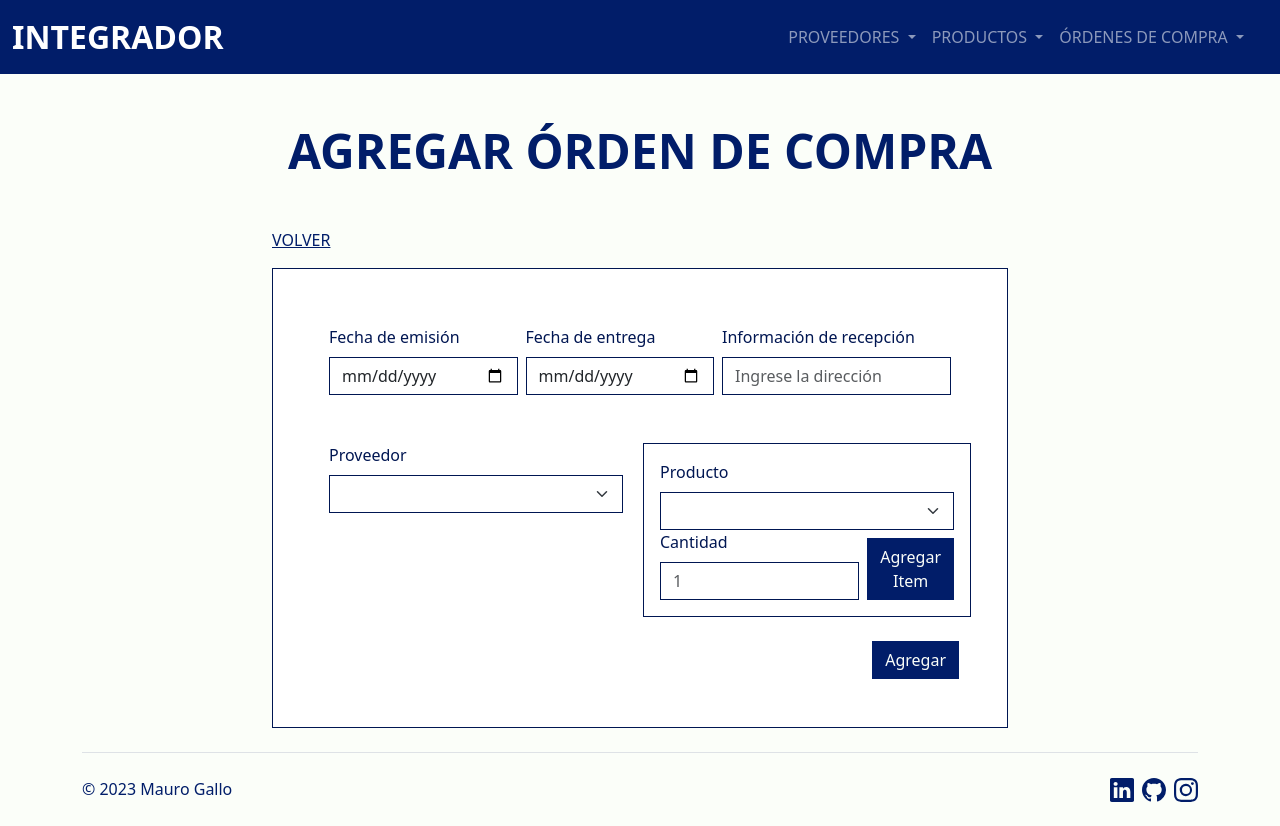
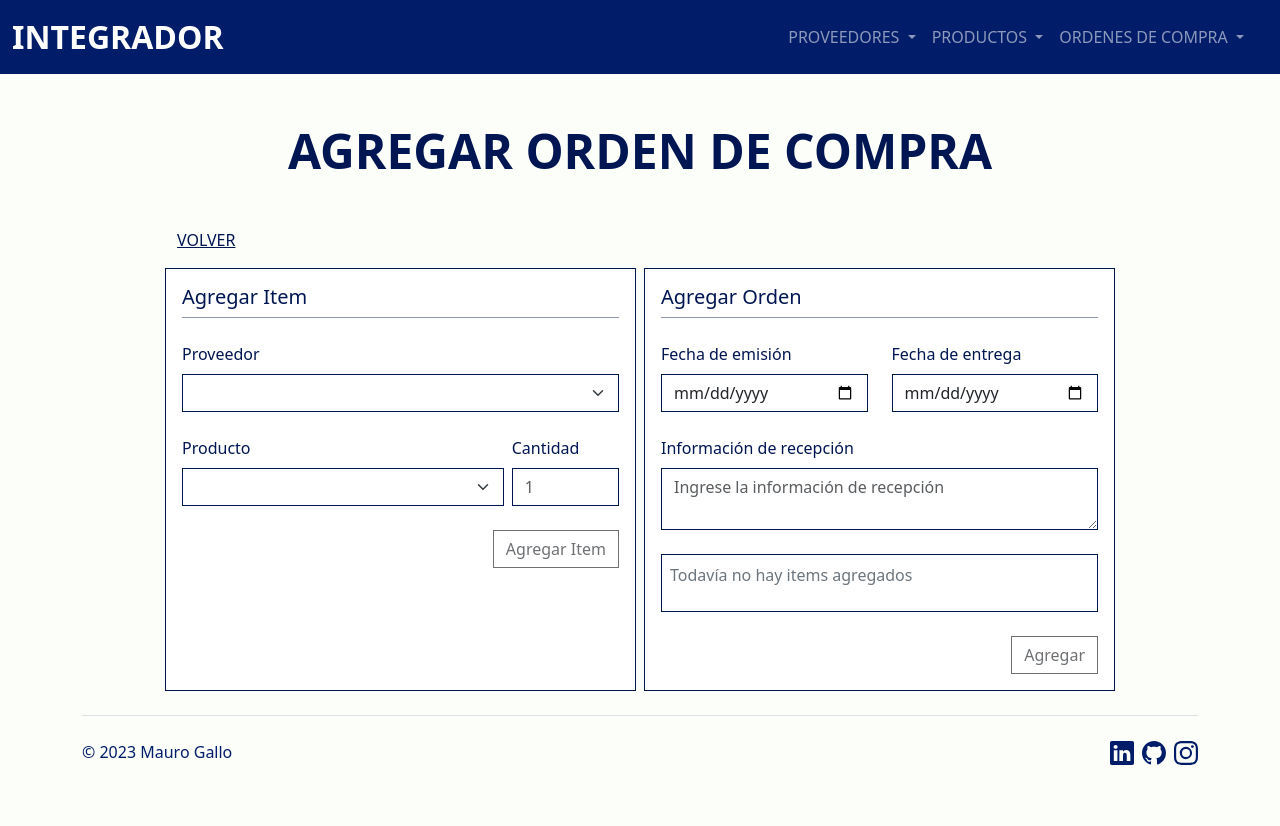
Before and after one commit to maugallo/Bootcamp-ASJ-Integrador, an Angular app in the folder integrador-angular/: page /orders/form-order in a window 1280 px wide. After the commit the page ends 800 px from the top, so only its background shows below. Built offline with nearby package versions, Linux system fonts and the light colour scheme.

Commit message:
Form de creación de Ordenes de Compra

```diff
--- a/integrador-angular/src/app/components/header/header.component.html
+++ b/integrador-angular/src/app/components/header/header.component.html
@@ -37,11 +37,11 @@
                                 <li><a class="dropdown-item fw-medium font-blue" routerLink="products/form-product">AGREGAR</a></li>
                             </ul>
                         </li>
-                        <!-- Administración órdenes de compra -->
+                        <!-- Administración ordenes de compra -->
                         <li class="nav-item dropdown">
                             <a class="nav-link dropdown-toggle" role="button" data-bs-toggle="dropdown"
                                 aria-expanded="false">
-                                ÓRDENES DE COMPRA
+                                ORDENES DE COMPRA
                             </a>
                             <ul class="dropdown-menu">
                                 <li><a class="dropdown-item fw-medium font-blue" routerLink="orders/">VER</a></li>
--- a/integrador-angular/src/app/components/main/ordenes/form-orden/form-orden.component.css
+++ b/integrador-angular/src/app/components/main/ordenes/form-orden/form-orden.component.css
@@ -2,7 +2,7 @@
     border-color: #001652;
 }
 
-input, select{
+input, select, textarea{
     border-color: #001652;
     border-radius: 0;
 }
@@ -19,3 +19,12 @@ label{
 .subtitle{
     border-bottom: 1px solid #00165270;
 }
+
+.font-blue{
+    color: #001652;
+}
+
+.scrollable{
+    max-height: 10rem;
+    overflow-y: auto;
+}
--- a/integrador-angular/src/app/components/main/ordenes/form-orden/form-orden.component.html
+++ b/integrador-angular/src/app/components/main/ordenes/form-orden/form-orden.component.html
@@ -1,81 +1,139 @@
 <div class="container">
     <div class="row">
-        <div class="col-auto col-lg-2"></div>
-        <div class="col-12 col-lg-8">
+        <div class="col-auto col-lg-1"></div>
+        <div class="col-12 col-lg-10">
             <section>
                 <div class="my-5">
                     <h1 class="text-center mb-2 display-5 fw-semibold font-blue">{{title}}</h1>
                 </div>
                 <p><a class=" fs-6 font-blue" [routerLink]="['/orders']">VOLVER</a></p>
             </section>
-            <div class="card p-5 rounded-0 card-border-blue">
-                <form #ordersForm="ngForm" (ngSubmit)="onSubmit(ordersForm)">
-                    <!-- Datos -->
-                    <div class="row mt-2">
-                        <div class="col d-flex justify-content-evenly mx-2">
-                            <div class="me-2 input-width">
+            <div class="row">
+                <!-- Form de Items -->
+                <div class="col card rounded-0 p-3 card-border-blue me-2">
+                    <div class="subtitle mb-4">
+                        <h2 class="fs-5 font-blue">Agregar Item</h2>
+                    </div>
+                    <form #listItemForm="ngForm" (ngSubmit)="addItem()">
+                        <div class="row">
+                            <div class="col">
+                                <div class="w-100">
+                                    <label for="proveedor" class="form-label">Proveedor</label>
+                                    <select [disabled]="orden.listaItems.length > 0" (change)="selectProvider()" #proveedor="ngModel" id="selectProveedor"
+                                        [(ngModel)]="codigoProveedor" class="form-select " name="proveedor" required>
+                                        <option *ngFor="let proveedor of proveedores" value="{{proveedor.codigo}}">
+                                            {{proveedor.razonSocial}}</option>
+                                    </select>
+                                    <!-- Mensaje de error -->
+                                    <div *ngIf="proveedor.touched && proveedor.errors?.['required']"
+                                        class="text-danger ">
+                                        <p><small>Este campo no puede estar vacío</small></p>
+                                    </div>
+                                </div>
+                            </div>
+                        </div>
+                        <div class="row mt-4">
+                            <div class="col d-flex justify-content-between ">
+                                <div class="w-75 me-2">
+                                    <label for="productos" class="form-label">Producto</label>
+                                    <select id="selectProductos" #producto="ngModel" [(ngModel)]="skuProducto"
+                                        class="form-select " name="productos" required>
+                                        <option *ngFor="let producto of productos" value="{{producto.sku}}">
+                                            {{producto.nombre}}</option>
+                                    </select>
+                                    <!-- Mensaje de error -->
+                                    <div *ngIf="producto.touched && producto.errors?.['required']" class="text-danger ">
+                                        <p><small>Este campo no puede estar vacío</small></p>
+                                    </div>
+                                </div>
+                                <div class="w-25">
+                                    <label for="cantidad" class="form-label">Cantidad</label>
+                                    <input type="number" #cantidad="ngModel" id="txtCantidad"
+                                        [(ngModel)]="cantidadProducto" name="cantidad" class="form-control"
+                                        placeholder="1" min="1" max="9999" required>
+                                    <!-- Mensaje de error -->
+                                    <div *ngIf="cantidad.touched && cantidad.errors?.['min']" class="text-danger ">
+                                        <p><small>El valor del campo debe ser mayor a 0</small></p>
+                                    </div>
+                                    <div *ngIf="cantidad.touched && cantidad.errors?.['max']" class="text-danger ">
+                                        <p><small>El valor del campo debe ser menor a 9.999</small></p>
+                                    </div>
+                                </div>
+                            </div>
+                        </div>
+                        <div class="row mt-4">
+                            <div class="col text-end">
+                                <button class="btn btn-add rounded-0" [disabled]="listItemForm.invalid" type="submit">Agregar Item</button>
+                            </div>
+                        </div>
+                    </form>
+                </div>
+                <!-- Form de órdenes -->
+                <div class="col card rounded-0 p-3 card-border-blue">
+                    <div class="subtitle mb-4">
+                        <h2 class="fs-5 font-blue">Agregar Orden</h2>
+                    </div>
+                    <form #ordersForm="ngForm" (ngSubmit)="onSubmit(ordersForm)">
+                        <div class="row">
+                            <div class="col">
                                 <label class="form-label" for="fechaEmision">Fecha de emisión</label>
                                 <input id="txtFechaEmision" [(ngModel)]="orden.fechaEmision" class="form-control"
                                     name="fechaEmision" type="date" required>
                             </div>
-                            <div class="me-2 input-width">
+                            <div class="col">
                                 <label for="fechaEntrega" class="form-label">Fecha de entrega</label>
                                 <input id="txtFechaEntrega" [(ngModel)]="orden.fechaEntrega" class="form-control"
                                     name="fechaEntrega" type="date" required>
                             </div>
-                            <div class="w-50">
+                        </div>
+                        <div class="row mt-4">
+                            <div class="col">
                                 <label for="direccion" class="form-label">Información de recepción</label>
-                                <input type="text" id="txtDireccion" [(ngModel)]="orden.infoRecepcion" name="direccion"
-                                    class="form-control" placeholder="Ingrese la dirección">
+                                <textarea id="txtDireccion" [(ngModel)]="orden.infoRecepcion" name="direccion"
+                                    class="form-control" placeholder="Ingrese la información de recepción"></textarea>
                             </div>
                         </div>
-                    </div>
-                    <div class="row mt-5">
-                        <div class="col mx-2">
-                            <div class="w-100">
-                                <label for="proveedor" class="form-label">Proveedor</label>
-                                <select (change)="selectProvider()" id="selectProveedor" [(ngModel)]="codigoProveedor"
-                                    class="form-select " name="proveedor">
-                                    <option *ngFor="let proveedor of proveedores" value="{{proveedor.codigo}}">
-                                        {{proveedor.razonSocial}}</option>
-                                </select>
-                            </div>
-                        </div>
-                        <div class="col card rounded-0 p-3 card-border-blue">
-                            <div class="row">
-                                <div class="col">
-                                    <div class="w-100">
-                                        <label for="productos" class="form-label">Producto</label>
-                                        <select id="selectProductos" [(ngModel)]="skuProducto" class="form-select "
-                                            name="productos">
-                                            <option *ngFor="let producto of productos" value="{{producto.sku}}">
-                                                {{producto.nombre}}</option>
-                                        </select>
+                        <div class="row mt-4">
+                            <div class="col">
+                                <div class="card rounded-0 p-2 card-border-blue">
+                                    <div class="scrollable">
+
+
+                                    <table *ngIf="orden.listaItems.length > 0" class="table m-0">
+                                        <thead>
+                                          <tr class="text-center">
+                                            <th class="fw-medium font-blue">Producto</th>
+                                            <th class="fw-medium font-blue">Cantidad</th>
+                                            <th class="fw-medium font-blue">Subtotal</th>
+                                          </tr>
+                                        </thead>
+                                        <tbody>
+                                          <tr *ngFor="let item of orden.listaItems" class="text-center">
+                                            <td  class="fw-medium font-blue">{{item.producto?.nombre}}</td>
+                                            <td  class="fw-medium font-blue">x{{item.cantidad}}</td>
+                                            <td  class="fw-medium font-blue">${{item.producto?.precio! * item.cantidad!}}</td>
+                                          </tr>
+                                          <tr class="text-center ">
+                                            <td></td>
+                                            <td class="fw-medium font-blue">Total</td>
+                                            <td class="fw-medium font-blue">${{orden.total}}</td>
+                                          </tr>
+                                        </tbody>
+                                      </table>
                                     </div>
-                                </div>
-                            </div>
-                            <div class="row">
-                                <div class="col d-flex align-items-end">
-                                    <div class="w-100">
-                                        <label for="cantidad" class="form-label">Cantidad</label>
-                                        <input type="text" id="txtCantidad" [(ngModel)]="orden.listaItems" name="cantidad"
-                                               class="form-control" placeholder="1" min="1" minvalue="1">
-                                    </div>
-                                    <div class="ms-2">
-                                        <button class="btn btn-add rounded-0 align-bottom">Agregar Item</button>
-                                    </div>
+                                    <p *ngIf="orden.listaItems.length === 0" class="text-secondary ">Todavía no hay items agregados</p>
                                 </div>
                             </div>
                         </div>
-
-                        <!-- Botón -->
-                        <div class="text-end mt-4">
-                            <button class="btn btn-add rounded-0" type="submit">{{buttonName}}</button>
+                        <div class="row mt-4">
+                            <div class="col text-end">
+                                <button class="btn btn-add rounded-0" [disabled]="ordersForm.invalid" type="submit">Agregar</button>
+                            </div>
                         </div>
-                    </div>
-                </form>
+                    </form>
+                </div>
             </div>
-            <div class="col-auto col-lg-2"></div>
+            <div class="col-auto col-lg-1"></div>
         </div>
     </div>
 </div>
--- a/integrador-angular/src/app/components/main/ordenes/form-orden/form-orden.component.ts
+++ b/integrador-angular/src/app/components/main/ordenes/form-orden/form-orden.component.ts
@@ -5,6 +5,8 @@ import { Orden } from '../../../../models/ordenes';
 import { NgForm } from '@angular/forms';
 import { Proveedor } from '../../../../models/proveedores';
 import { Producto } from '../../../../models/productos';
+import { ItemOrden } from '../../../../models/itemOrden';
+import { ServiceProductoService } from '../../../../services/service-producto.service';
 
 @Component({
   selector: 'app-form-orden',
@@ -21,8 +23,13 @@ export class FormOrdenComponent {
     direccion: "",
     proveedor: undefined,
     listaItems: [],
-    total: undefined,
+    total: 0,
     habilitado: true,
+  }
+
+  item: ItemOrden = {
+    producto: undefined,
+    cantidad: undefined,
   }
 
   //Select de proveedores que se renderizará en el form.
@@ -31,16 +38,17 @@ export class FormOrdenComponent {
 
   //Select de productos que se rendizará en el form.
   productos!: Producto[];
-  skuProducto!: string | undefined;
+  skuProducto: string = "";
+  cantidadProducto!: number | undefined;
 
   //Variables para manejar el título y nombre del botón:
-  title: string = "AGREGAR ÓRDEN DE COMPRA";
+  title: string = "AGREGAR ORDEN DE COMPRA";
   buttonName: string = "Agregar";
 
   //Variable para determinar si se editará o creará una órden de compra:
   nroOrdenParam!: string;
 
-  constructor(private ordenService: ServiceOrdenService, private router: Router) { }
+  constructor(private ordenService: ServiceOrdenService, private productoService: ServiceProductoService, private router: Router) { }
 
   ngOnInit(): void {
     this.proveedores = this.ordenService.getProvidersForSelect();
@@ -50,6 +58,32 @@ export class FormOrdenComponent {
 
   }
 
+  addItem(){
+    if (this.isProductRepeated() === false){
+      let productoElegido: Producto = this.productoService.getProduct(this.skuProducto);
+      this.item = {producto: productoElegido, cantidad: this.cantidadProducto};
+      this.orden.listaItems.push(this.item);
+    }
+    this.orden.total = 0;
+    this.orden.listaItems.forEach((item) => {
+      this.orden.total = Number(this.orden.total) + (Number(item.producto?.precio!) *  Number(item.cantidad!));
+    })
+  }
+
+  isProductRepeated(){
+    for(let item of this.orden.listaItems){
+      if (item.producto?.sku === this.skuProducto){
+        item.cantidad! = Number(item.cantidad) +  Number(this.cantidadProducto!);
+        return true;
+      }
+    }
+    return false;
+  }
+
+  calculateTotal(){
+
+  }
+
   selectProvider(){
     this.productos = this.ordenService.getProductsForSelect(this.codigoProveedor);
   }
--- a/integrador-angular/src/app/components/main/proveedores/form-proveedor/form-proveedor.component.html
+++ b/integrador-angular/src/app/components/main/proveedores/form-proveedor/form-proveedor.component.html
@@ -143,8 +143,8 @@
                                     <label for="provincia" class="form-label">Provincia</label>
                                     <select type="text" #provincia="ngModel" name="provincia" class="form-select"
                                         (change)="selectState()" [(ngModel)]="proveedor.provincia" required>
-                                        <option *ngFor="let state of states" value="{{state.name}}">{{state.name}}
-                                        </option>
+                                        <option *ngFor="let state of states" value="{{state.name}}">{{state.name}}</option>
+                                        <option *ngIf="states.length === 0" value="Sin Provincia">--------</option>
                                     </select>
                                     <!-- Mensaje de error -->
                                     <div *ngIf="provincia.touched && provincia.errors?.['required']"
@@ -171,7 +171,7 @@
                     <!-- Datos fiscales -->
                     <div class="row">
                         <div class="col font-blue subtitle mt-5">
-                            <h2 class="fs-5">Datos fiscales</h2>
+                            <h2 class="fs-5 ">Datos fiscales</h2>
                         </div>
                     </div>
                     <div class="row mt-5">
--- a/integrador-angular/src/app/models/itemOrden.ts
+++ b/integrador-angular/src/app/models/itemOrden.ts
@@ -1,6 +1,6 @@
 import { Producto } from "./productos";
 
 export interface ItemOrden{
-    producto: Producto;
-    cantidad: number;
+    producto: Producto | undefined;
+    cantidad: number | undefined;
 }
```
